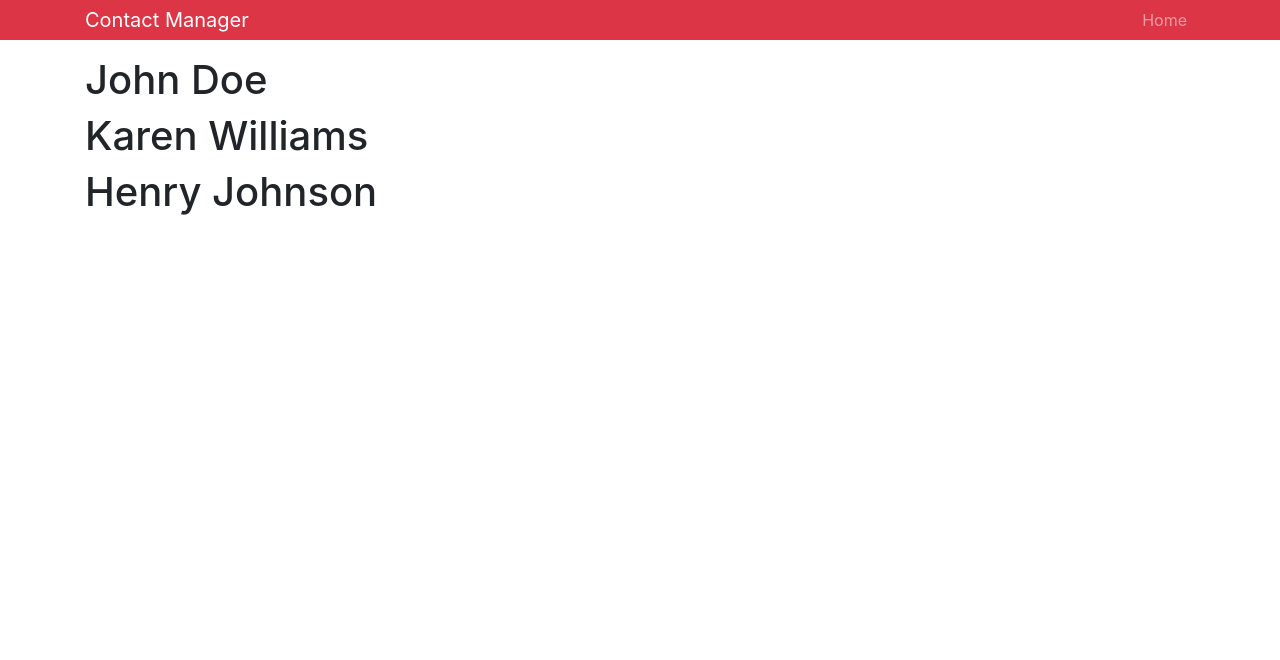
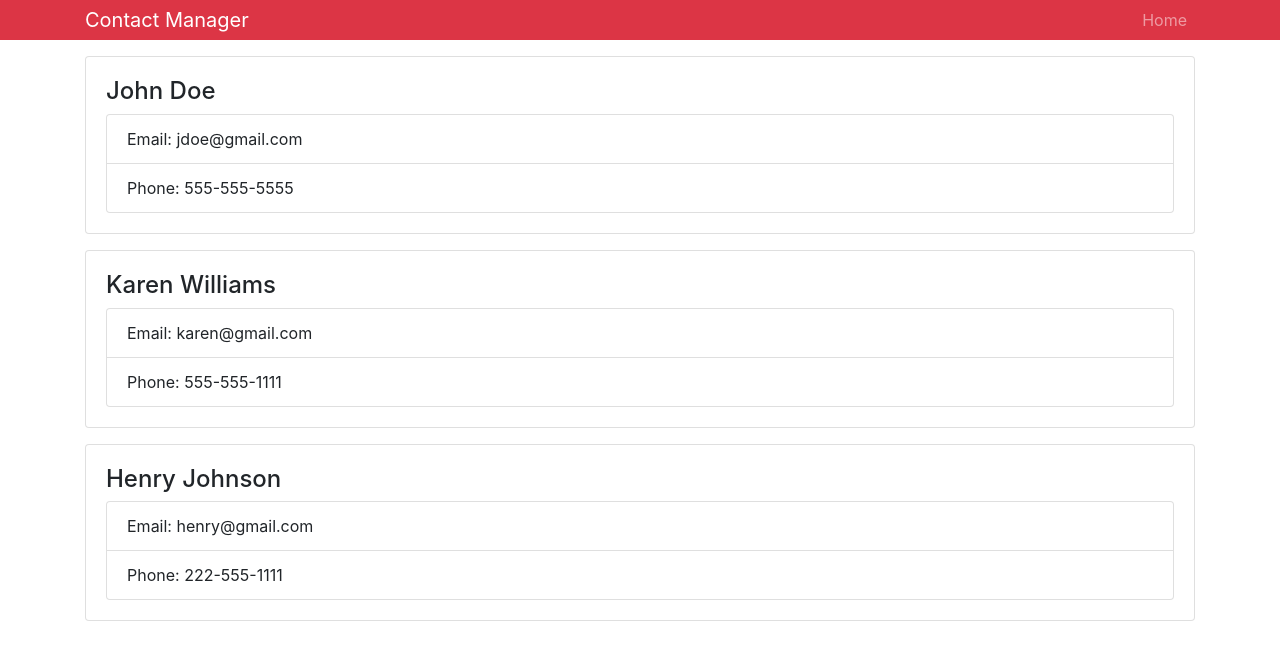
Before and after one commit to coder-log/contactmanager, a React (Create React App) app: page / in a window 1280 px wide. Shown: the top 660 px of the page. Built offline with nearby package versions, Linux system fonts and the light colour scheme.

Commit message:
Refactoring with destructuring the props

```diff
--- a/src/components/Contact.js
+++ b/src/components/Contact.js
@@ -4,7 +4,7 @@ import PropTypes from 'prop-types';
 
 export default class Contact extends Component {
   render() {
-      const {name, email, phone} = this.props;
+      const {name, email, phone} = this.props.contact;
     return (
       <div className="card card-body mb-3">
         <h4>{name}</h4>
@@ -18,7 +18,5 @@ export default class Contact extends Component {
 }
 
 Contact.propTypes = {
-  // name: PropTypes.string.isRequired,
-  // email: PropTypes.string.isRequired,
-  // phone: PropTypes.string.isRequired,
+  contact: PropTypes.object.isRequired
 }
--- a/src/components/Contacts.js
+++ b/src/components/Contacts.js
@@ -1,9 +1,8 @@
-import React, { Component } from 'react'
+import React, { Component } from 'react';
+import Contact from './Contact';
 
 class Contacts extends Component {
-    constructor(){
-        super();
-        this.state = {
+    state = {
                 contacts: [
                     {
                         id:1,
@@ -27,14 +26,16 @@ class Contacts extends Component {
                     }
                 ]
             }
-    }
   render() {
       const { contacts } = this.state;
 
     return (
       <div>
        {contacts.map(contact=>(
-           <h1>{contact.name}</h1>
+           <Contact
+                key = {contact.id}
+                contact={contact}
+            />
        ))}
       </div>
     )
```
Lines whose indentation alone changed are shown as unchanged.
